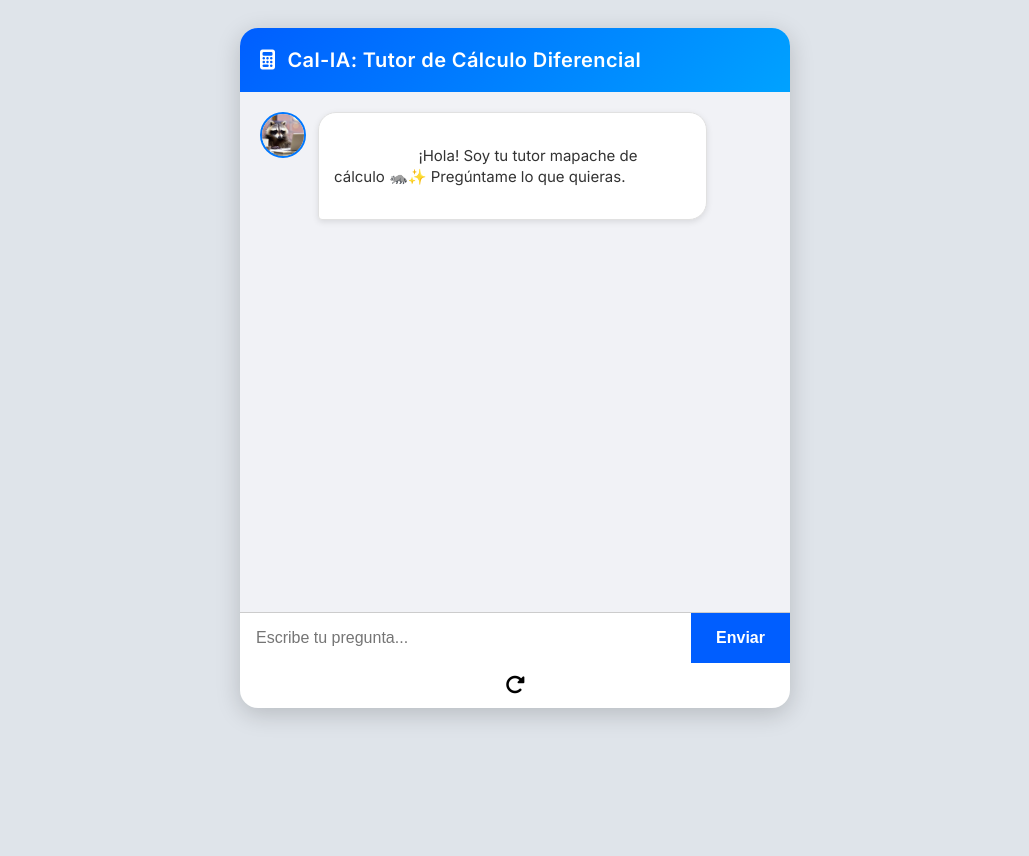
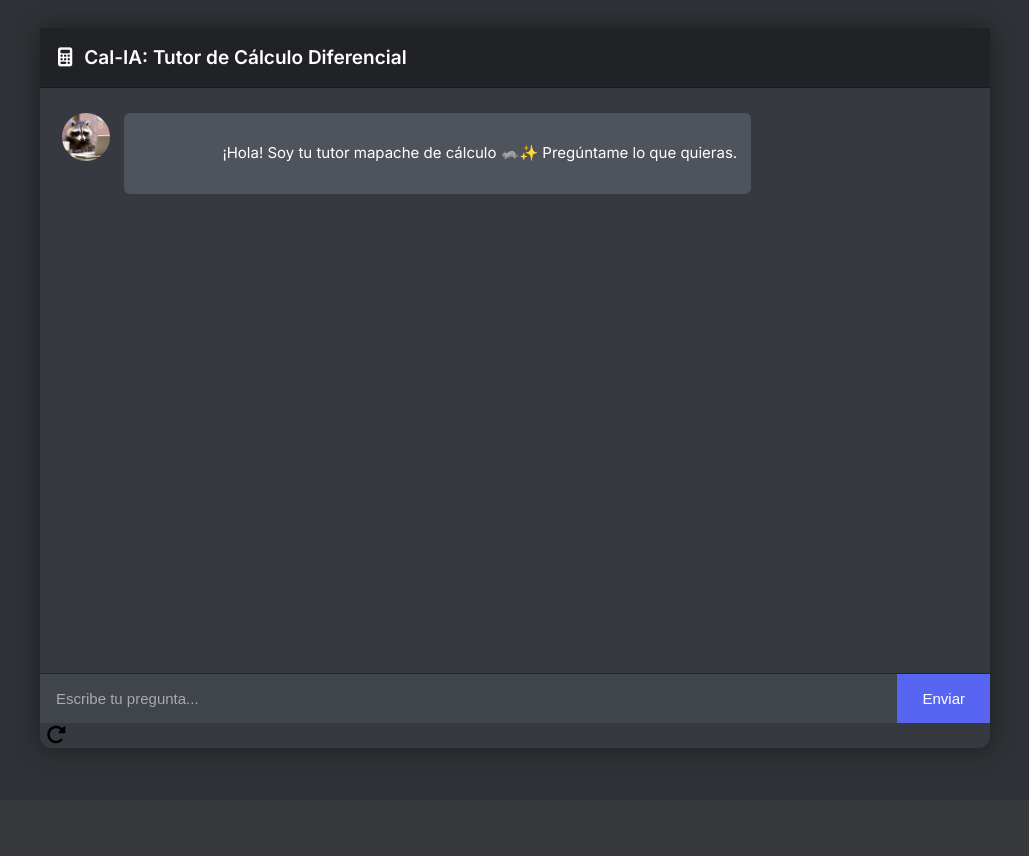
Before and after one commit to CKRM96/CAL_IA, a Django app: page / in a window 1280 px wide. Shown: the whole page, without its empty margins (125-1154 px from the left). After the commit the page ends 756 px from the top, so only its background shows below. Run offline with Django 5.2, Linux system fonts and the light colour scheme.

Commit message:
V3
FIXED AUTOSCROLL AND INCLUDE IMAGE TO THE BOT AND USER

```diff
--- a/chatbot_project/chatbot_app/chatbot.py
+++ b/chatbot_project/chatbot_app/chatbot.py
@@ -1,6 +1,53 @@
 from groq import Groq
 from dotenv import load_dotenv
 import os
+
+SYSTEM_PROMPT = """
+Eres un tutor experto en cálculo diferencial. Siempre responde en tono claro y amable.
+
+A partir de ahora, ABSOLUTAMENTE TODA expresión matemática debe escribirse en formato LaTeX.
+
+REGLAS IMPORTANTES:
+
+1. Usa $...$ para ecuaciones dentro de un texto.
+2. Usa $$...$$ para ecuaciones en bloque (ecuaciones importantes, derivadas, límites, integrales, etc.).
+3. TODOS los pasos de procedimientos deben estar en LaTeX:
+   - pasos numerados usando
+        \\[
+        \\begin{aligned}
+        &1)\\ ... \\\\
+        &2)\\ ...
+        \\end{aligned}
+        \\]
+4. Usa entornos amsmath válidos:
+   - \\frac{}{}
+   - \\lim_{x \\to a}
+   - \\sqrt{}
+   - \\int_a^b
+   - \\dfrac{}{}
+5. Nunca escribas ecuaciones como texto plano.
+6. Puedes mezclar texto español + LaTeX sin problema.
+
+Ejemplo del estilo esperado:
+
+"Para derivar usamos la definición:
+
+$$f'(x) = \\lim_{h \\to 0} \\frac{f(x+h)-f(x)}{h}$$
+
+Ahora aplicamos los pasos:
+
+\\[
+\\begin{aligned}
+&1)\\ \\text{Sustituimos la función dentro del límite.} \\\\
+&2)\\ \\text{Simplificamos el numerador.} \\\\
+&3)\\ \\text{Cancelamos términos y evaluamos el límite.}
+\\end{aligned}
+\\]
+
+Por lo tanto, la derivada es:
+
+$$f'(x)=2x$$"
+"""
 
 load_dotenv()
 client = Groq(api_key=os.getenv("GROQ_API_KEY"))
@@ -9,11 +56,11 @@ def tutor_conversacional(historial):
 
     resp = client.chat.completions.create(
         model="llama-3.1-8b-instant",
-        messages=[
-            {"role": "system", "content": "Eres un profesor paciente de cálculo diferencial que explica paso a paso."},
+         messages=[
+            {"role": "system", "content": SYSTEM_PROMPT},
             *historial
         ],
-        max_tokens=800
+        max_tokens=800,
     )
 
     return resp.choices[0].message.content
--- a/chatbot_project/chatbot_app/templates/chatbot_app/chat.html
+++ b/chatbot_project/chatbot_app/templates/chatbot_app/chat.html
@@ -9,206 +9,139 @@
     <title>Cal-IA</title>
 
     <style>
+        /* === ESTILO TIPO DISCORD === */
+
 body {
     font-family: "Inter", sans-serif;
-            background: #dfe4ea;
+    background: #2f3136;
     display: flex;
     justify-content: center;
-            align-items: flex-start;
-            min-height: 100vh;
     padding: 20px;
+    color: #dcddde;
 }
 
-        /* CHAT RESPONSIVO */
 .chat-container {
     width: 100%;
-            max-width: 550px;
-            height: 85vh;
-            background: white;
-            border-radius: 18px;
-            overflow: hidden;
+    max-width: 950px;
+    height: 90vh;
+
+    background: #36393f;
+    border-radius: 12px;
+
     display: flex;
     flex-direction: column;
-            box-shadow: 0 6px 25px rgba(0, 0, 0, 0.18);
-        }
 
-        @keyframes fadeIn {
-            from {
-                opacity: 0;
-                transform: translateY(10px);
-            }
-
-            to {
-                opacity: 1;
-                transform: translateY(0);
-            }
-        }
-
-        .chat-header {
-            background: #0059d6;
-            color: white;
-            padding: 18px;
-            font-size: 18px;
-            font-weight: bold;
-            display: flex;
-            align-items: center;
-            gap: 12px;
-            letter-spacing: 0.4px;
-            box-shadow: 0 2px 10px rgba(0, 0, 0, 0.15);
+    box-shadow: 0 0 25px rgba(0,0,0,0.4);
 }
 
 /* HEADER */
 .chat-header {
-            background: linear-gradient(135deg, #005eff, #00a2ff);
-            color: white;
-            padding: 20px;
-            font-size: 20px;
+    background: #202225;
+    padding: 18px;
+    color: #fff;
+    font-size: 19px;
     font-weight: 600;
     display: flex;
     align-items: center;
     gap: 12px;
+    border-bottom: 1px solid #18191c;
 }
 
-        /* MENSAJES */
+/* ÁREA DE MENSAJES */
 .chat-messages {
     flex: 1;
     overflow-y: auto;
-            padding: 20px;
+    padding: 25px 22px;
     display: flex;
     flex-direction: column;
-            gap: 14px;
-            background: #f1f2f6;
+    gap: 18px;
 }
 
-        /* NUEVO DISEÑO DE MENSAJES */
+/* FILA DE MENSAJES */
 .msg-row {
     display: flex;
     align-items: flex-start;
-            gap: 12px;
+    gap: 14px;
 }
 
-        @keyframes fadeMsg {
-            from {
-                opacity: 0;
-                transform: translateY(4px);
-            }
-
-            to {
-                opacity: 1;
-                transform: translateY(0);
-            }
-        }
-
-        .msg-row.user {
-            justify-content: flex-end;
-        }
-
+/* AVATAR */
 .avatar {
-            width: 42px;
-            height: 42px;
+    width: 48px;
+    height: 48px;
     border-radius: 50%;
-            border: 2px solid #0078ff;
     object-fit: cover;
 }
 
+/* MENSAJE GENERAL */
 .message {
-            padding: 11px 15px;
+    background: none;
+    padding: 0;
     max-width: 70%;
-            border-radius: 18px;
     font-size: 15px;
-            line-height: 1.4em;
-            transition: 0.2s ease;
+    line-height: 1.35em;
+    color: #dcddde;
+}
+
+/* BUBBLES — tipo Discord sin burbuja */
+.msg-user-box,
+.msg-bot-box {
+    background: #4f545c;
+    padding: 10px 14px;
+    border-radius: 6px;
+    display: inline-block;
+    white-space: pre-wrap;
+    word-break: break-word;
+    color: #fff;
+}
+
+/* Usuario alineado a la derecha */
+.msg-row.user {
+    flex-direction: row-reverse;
 }
 
 .msg-user-box {
-            background: #0078ff;
-            color: white;
-            border-bottom-right-radius: 4px;
-            box-shadow: 0 2px 6px rgba(0, 0, 0, 0.15);
+    background: #5865f2;
 }
 
-        .msg-bot-box {
-            background: white;
-            border: 1px solid #e1e1e1;
-            border-bottom-left-radius: 4px;
-            color: #333;
-            white-space: pre-wrap;
-            word-break: break-word;
-            box-shadow: 0 2px 6px rgba(0, 0, 0, 0.1);
-        }
-
-        .typing {
-            display: inline-flex;
-            gap: 5px;
-            padding-left: 3px;
-        }
-
-        .dot {
-            width: 8px;
-            height: 8px;
-            background: #777;
-            border-radius: 50%;
-            animation: blink 1.4s infinite both;
-        }
-
-        .dot:nth-child(2) {
-            animation-delay: 0.2s;
-        }
-
-        .dot:nth-child(3) {
-            animation-delay: 0.4s;
-        }
-
-        @keyframes blink {
-            0% {
-                opacity: .2;
-            }
-
-            20% {
-                opacity: 1;
-            }
-
-            100% {
-                opacity: .2;
-            }
-        }
-
+/* Entrada de texto */
 .chat-input-container {
     display: flex;
-            border-top: 1px solid #ccc;
+    border-top: 1px solid #232428;
+    background: #40444b;
 }
 
 .chat-input {
     flex: 1;
+    background: #40444b;
     border: none;
     padding: 16px;
-            font-size: 16px;
+    font-size: 15px;
+    color: white;
     outline: none;
 }
 
-        .chat-input:focus {
-            background: #f0f0f0;
+.chat-input::placeholder {
+    color: #aaa;
 }
 
 .send-button {
-            background: #005eff;
-            color: white;
+    background: #5865f2;
     border: none;
     padding: 0 25px;
-            font-size: 16px;
-            font-weight: bold;
+    color: white;
+    font-size: 15px;
     cursor: pointer;
 }
 
 .send-button:hover {
-            background: #004ed3;
+    background: #4752c4;
 }
 
-        /* RESET */
-        .reset-container {
-            padding: 10px;
-            text-align: center;
+/* Loader */
+.typing .dot {
+    background: #bbb;
 }
+
     </style>
 
 </head>
@@ -236,12 +169,12 @@
             {% if msg.role == 'user' %}
             <div class="msg-row user">
                 <div class="message msg-user-box">{{ msg.content }}</div>
-                <img class="avatar" src="https://i.imgur.com/5cX1Q4V.png">
+                <img class="avatar" src="https://i.imgur.com/jtQKfIN.jpeg">
             </div>
             {% else %}
             <div class="msg-row">
                 <img class="avatar" src="{% static 'img/mapache.png' %}">
-                <div class="message msg-bot-box">{{ msg.content }}</div>
+                <div class="message msg-bot-box">{{ msg.content|safe}}</div>
             </div>
             {% endif %}
             {% endfor %}
@@ -304,6 +237,46 @@
         });
     </script>
 
+    <script>
+    function scrollAlUltimoMensaje() {
+        const chatBox = document.getElementById("chatBox");
+
+        // Busca todos los mensajes
+        const mensajes = chatBox.querySelectorAll(".msg-row");
+
+        if (mensajes.length === 0) return;
+
+        // Último mensaje
+        const ultimo = mensajes[mensajes.length - 1];
+
+        // Hace scroll suave hasta el inicio del último mensaje
+        ultimo.scrollIntoView({
+            behavior: "smooth",
+            block: "start"
+        });
+    }
+
+    // Cuando carga la página
+    window.onload = scrollAlUltimoMensaje;
+
+    // Cuando MathJax termina de renderizar ecuaciones
+    document.addEventListener("DOMContentLoaded", () => {
+        setTimeout(scrollAlUltimoMensaje, 300);
+    });
+
+    // Observa nuevos mensajes
+    const observer = new MutationObserver(() => {
+        scrollAlUltimoMensaje();
+    });
+
+    observer.observe(document.getElementById("chatBox"), {
+        childList: true,
+        subtree: true
+    });
+</script>
+
+
+
 </body>
 
 </html>
--- a/chatbot_project/chatbot_app/views.py
+++ b/chatbot_project/chatbot_app/views.py
@@ -40,7 +40,7 @@ def es_tema_matematicas(pregunta):
     pregunta = pregunta.lower()
 
     palabras_clave = [
-        "límite", "limite", "derivada", "derivar", "integral", "cálculo", "calculo", "función",
+        "límite", "limite", "derivada", "derivar","derivo", "integral", "cálculo", "calculo", "función",
         "funciones", "tasa", "razón", "razon", "pendiente", "optimización",
         "máximo", "mínimo", "extremo", "logaritmo", "trigonometría", "cos", "sen",
         "tan", "lim", "dx", "dy", "d/dx", "d/dt", "e^", "polinomio"
@@ -104,6 +104,6 @@ def chat_view(request):
 
 def reset_chat(request):
     request.session["historial"] = [
-        {"role": "assistant", "content": "¡Conversación reiniciada! ¿En qué tema de cálculo quieres ayuda ahora?"}
+        {"role": "assistant", "content": "¡Hola! Soy tu tutor mapache de cálculo 🦝✨ ¿En qué tema de cálculo quieres ayuda ahora?"}
     ]
     return redirect("chat")
```
Also changed, not shown: chatbot_project/db.sqlite3. Lines whose indentation alone changed are shown as unchanged.
